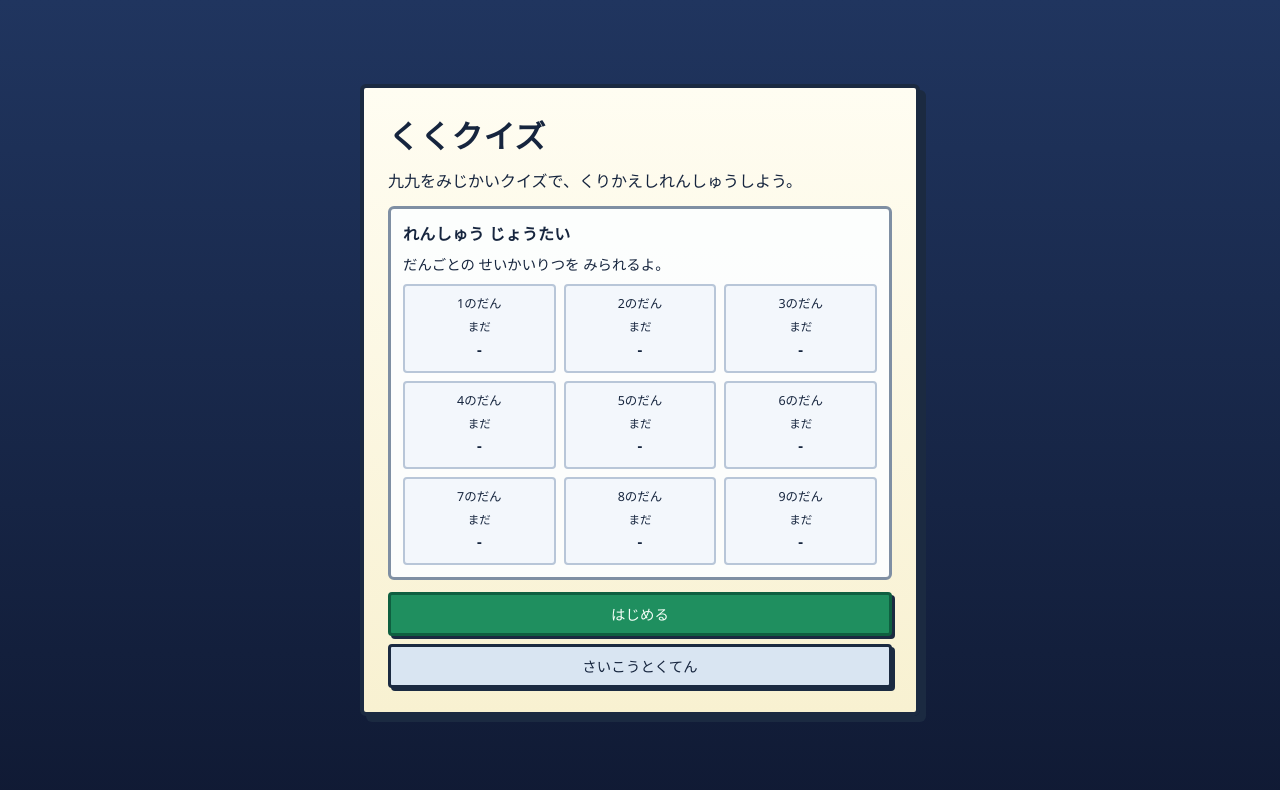
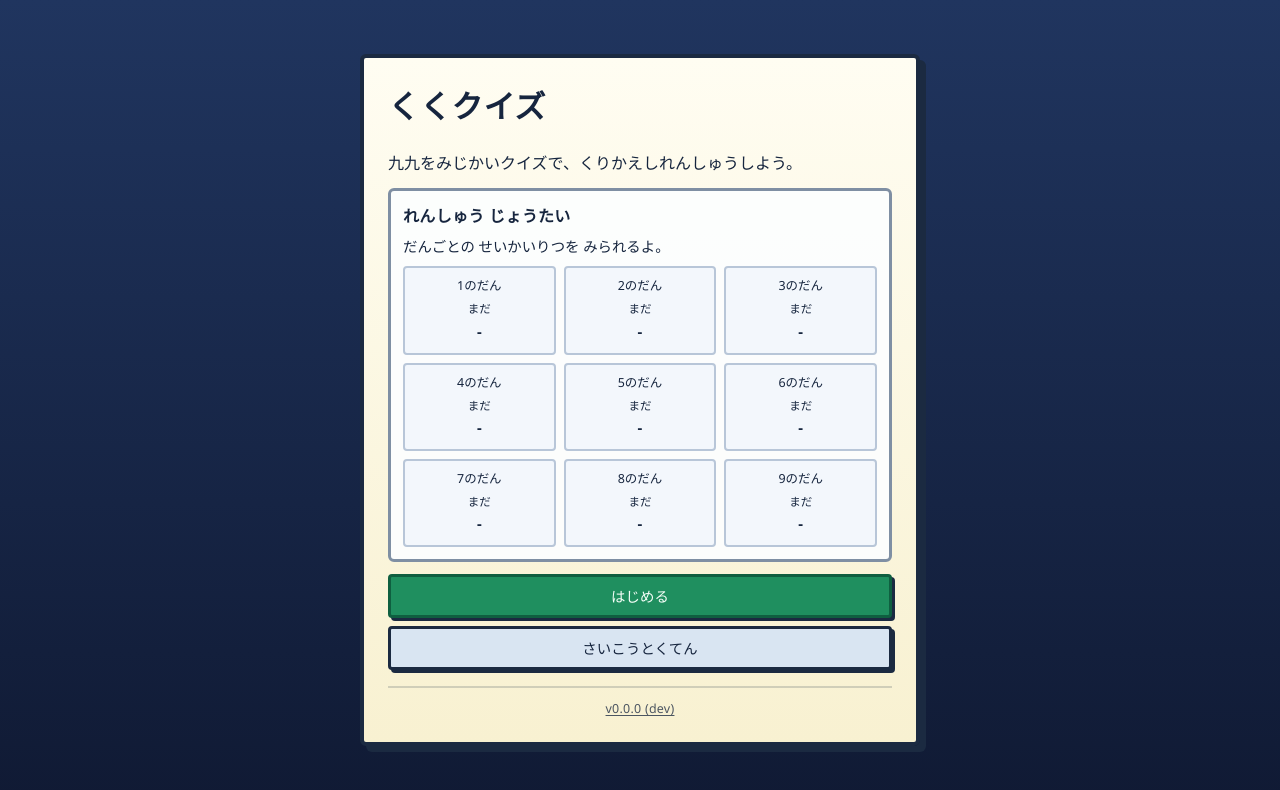
Before and after one commit to nmmkk/9x9quiz, a React (Vite) app: page / in a window 1280 px wide. Shown: the top 790 px of the page. Built offline with nearby package versions, Linux system fonts and the light colour scheme; no server answers.

Commit message:
feat: render M9 provenance footer on title

```diff
--- a/src/features/title/ui/TitleScreen.tsx
+++ b/src/features/title/ui/TitleScreen.tsx
@@ -1,5 +1,6 @@
 import { useEffect, useState } from "react";
 import { MasteryPanel } from "../../progress/ui/MasteryPanel";
+import { getBuildInfo } from "../../../shared/buildInfo";
 import { useI18n } from "../../../shared/i18n/useI18n";
 import {
   hasInstallPrompt,
@@ -24,6 +25,7 @@ export function TitleScreen({
   onOpenModeSelect,
 }: TitleScreenProps) {
   const { t, tf } = useI18n();
+  const buildInfo = getBuildInfo();
   const [isInstallAvailable, setIsInstallAvailable] = useState<boolean>(() => hasInstallPrompt());
   const [isInstalling, setIsInstalling] = useState(false);
 
@@ -50,7 +52,7 @@ export function TitleScreen({
   };
 
   return (
-    <section className="panel" aria-labelledby="title-heading">
+    <section className="panel title-panel" aria-labelledby="title-heading">
       <h1 id="title-heading">{t("app.title")}</h1>
       <p>{t("title.description")}</p>
 
@@ -76,6 +78,21 @@ export function TitleScreen({
           </button>
         ) : null}
       </div>
+
+      <footer className="title-provenance">
+        {buildInfo.commitUrl ? (
+          <a
+            className="title-provenance-link"
+            href={buildInfo.commitUrl}
+            target="_blank"
+            rel="noreferrer"
+          >
+            {buildInfo.displayText}
+          </a>
+        ) : (
+          <span className="title-provenance-text">{buildInfo.displayText}</span>
+        )}
+      </footer>
     </section>
   );
 }
--- /dev/null
+++ b/src/shared/buildInfo.ts
@@ -0,0 +1,41 @@
+type BuildInfoEnv = Pick<
+  ImportMetaEnv,
+  "VITE_APP_VERSION" | "VITE_COMMIT_SHORT_SHA" | "VITE_COMMIT_URL"
+>;
+
+export type BuildInfo = {
+  displayText: string;
+  commitUrl: string | null;
+};
+
+const FALLBACK_VERSION = "0.0.0";
+const FALLBACK_SHORT_SHA = "dev";
+
+function normalizeValue(value: string | undefined, fallbackValue: string): string {
+  const trimmedValue = value?.trim();
+  return trimmedValue ? trimmedValue : fallbackValue;
+}
+
+function normalizeCommitUrl(value: string | undefined): string | null {
+  const trimmedValue = value?.trim();
+  if (!trimmedValue) {
+    return null;
+  }
+
+  try {
+    const parsedUrl = new URL(trimmedValue);
+    return parsedUrl.protocol === "http:" || parsedUrl.protocol === "https:" ? parsedUrl.toString() : null;
+  } catch {
+    return null;
+  }
+}
+
+export function getBuildInfo(env: BuildInfoEnv = import.meta.env): BuildInfo {
+  const version = normalizeValue(env.VITE_APP_VERSION, FALLBACK_VERSION);
+  const shortSha = normalizeValue(env.VITE_COMMIT_SHORT_SHA, FALLBACK_SHORT_SHA);
+
+  return {
+    displayText: `v${version} (${shortSha})`,
+    commitUrl: normalizeCommitUrl(env.VITE_COMMIT_URL),
+  };
+}
--- a/src/styles/app.css
+++ b/src/styles/app.css
@@ -110,6 +110,53 @@ p {
 .button-row {
   display: grid;
   gap: var(--space-2);
+}
+
+.title-panel {
+  display: grid;
+  gap: var(--space-3);
+}
+
+.title-panel > p,
+.title-panel .mastery-panel,
+.title-panel .button-row {
+  margin: 0;
+}
+
+.title-provenance {
+  margin-top: var(--space-1);
+  padding-top: var(--space-2);
+  border-top: 2px solid rgba(27, 42, 65, 0.18);
+  text-align: center;
+}
+
+.title-provenance-link,
+.title-provenance-text {
+  display: inline-block;
+  font-family: var(--font-display);
+  font-size: 0.78rem;
+  letter-spacing: 0.04em;
+  color: rgba(22, 37, 62, 0.76);
+  overflow-wrap: anywhere;
+}
+
+.title-provenance-link {
+  text-underline-offset: 0.18em;
+}
+
+.title-provenance-link:hover {
+  color: var(--color-text);
+}
+
+.title-provenance-link:focus-visible {
+  outline: 3px solid var(--color-focus);
+  outline-offset: 3px;
+}
+
+html:lang(ja-JP) .title-provenance-link,
+html:lang(ja-JP) .title-provenance-text {
+  font-family: var(--font-body);
+  letter-spacing: 0.02em;
 }
 
 .mastery-panel {
```
Also changed, not shown: 6 other files (tests, documents, lock files or other folders).
